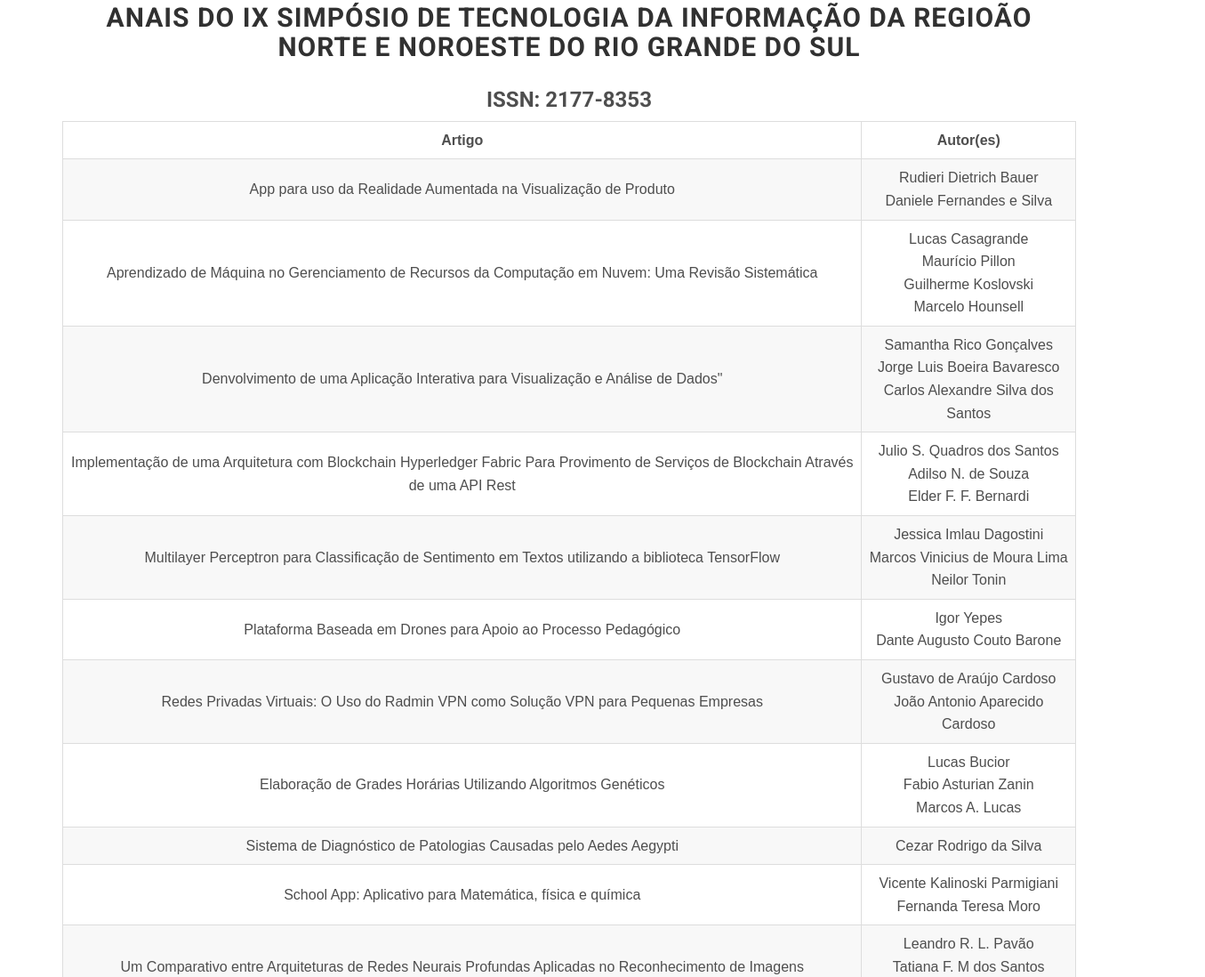
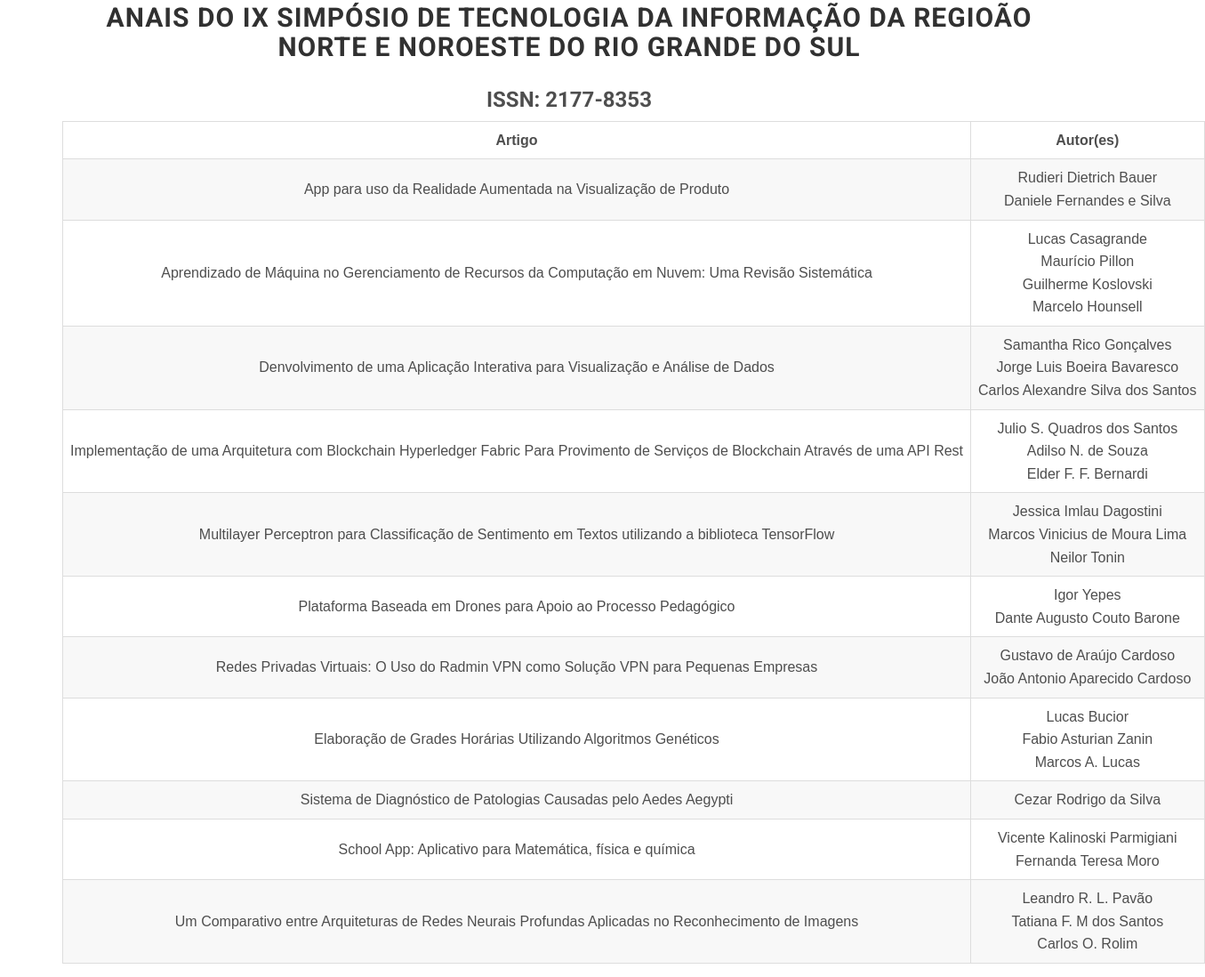
Before and after one commit to marcosvlima/STIN18, a website: page index.html in a window 1280 px wide. Shown: the part 1424-2522 px from the top of the page at 89% size, 1355 px wide, since content can reach past the window. Drawn offline with Linux system fonts and the light colour scheme; files whose address does not match are found by name.

Commit message:
prevent line break

```diff
--- a/assets/css/main.css
+++ b/assets/css/main.css
@@ -635,6 +635,7 @@ table {
   font-family: arial, sans-serif;
   border-collapse: collapse;
   width: 100%;
+  white-space: nowrap;
 }
 
 td, th {
--- a/index.html
+++ b/index.html
@@ -114,7 +114,7 @@
                   </td>
                 </tr>
                 <tr>
-                  <td class="center grey-font"><a href="Anais/desenvolvimento-de-uma-aplicacao-interativa-para-visualizacao-e-analise-de-dados.pdf">Denvolvimento de uma Aplicação Interativa para Visualização e Análise de Dados"</a></td>
+                  <td class="center grey-font"><a href="Anais/desenvolvimento-de-uma-aplicacao-interativa-para-visualizacao-e-analise-de-dados.pdf">Denvolvimento de uma Aplicação Interativa para Visualização e Análise de Dados</a></td>
                   <td class="center">
                     Samantha Rico Gonçalves<br>
                     Jorge Luis Boeira Bavaresco<br>
```
